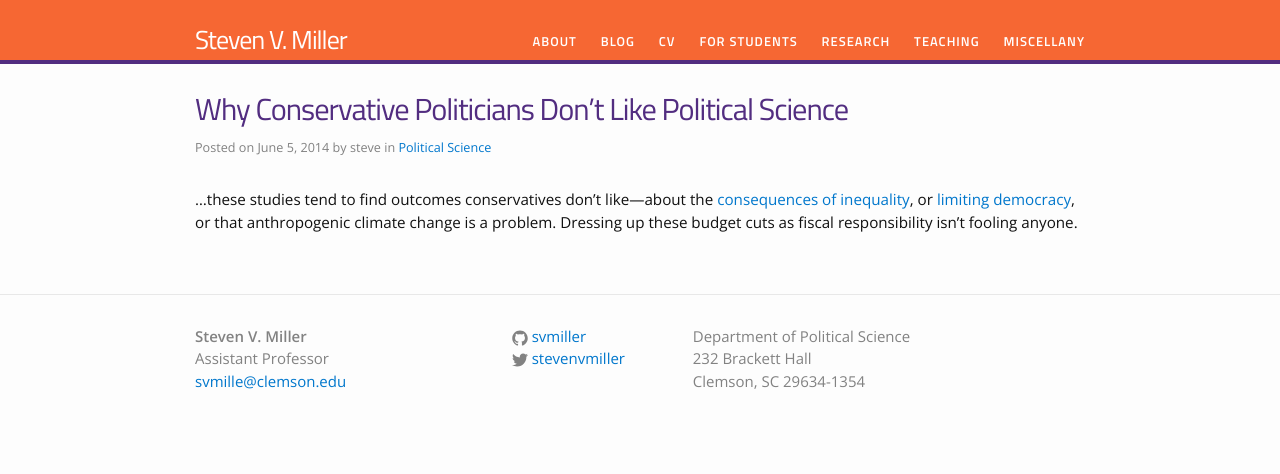
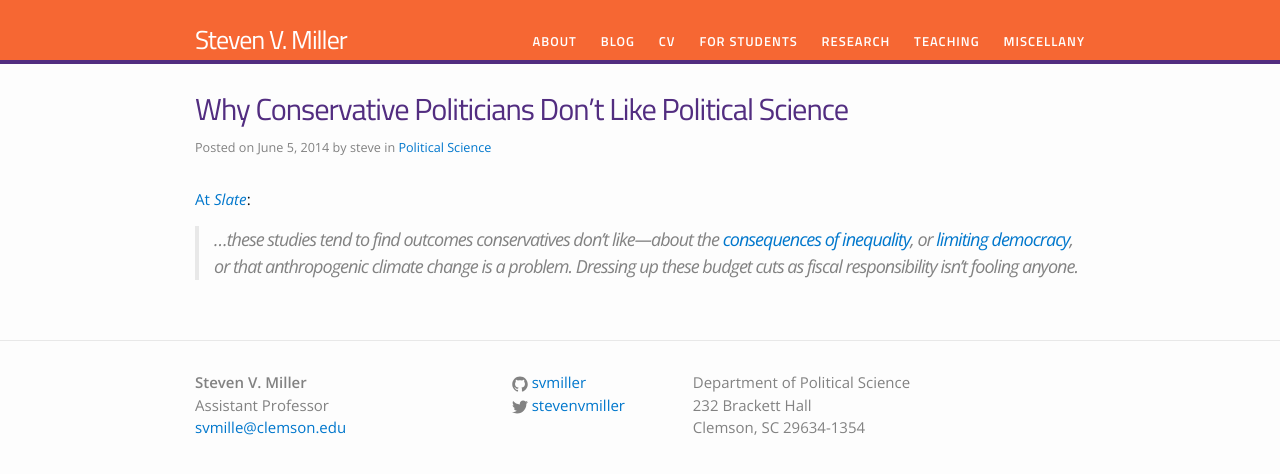
Before and after one commit to svmiller/svmiller.github.io, a Jekyll site: the page built from _posts/2014-06-05-why-conservative-politicians-dont-like-political-science.md, in a window 1280 px wide. Shown: the top 474 px of the page. Built offline with Jekyll 4.4.1, drawn with Linux system fonts in a browser that asks for light colours; some web fonts are replaced; comment, search, counter and statistics services are not loaded.

Commit message:
update slate-nsf quote post. I need a new style for these.

```diff
--- a/_posts/2014-06-05-why-conservative-politicians-dont-like-political-science.md
+++ b/_posts/2014-06-05-why-conservative-politicians-dont-like-political-science.md
@@ -12,9 +12,10 @@ format: quote
 excerpt: "Conservatives don't like funding political science for not-so-subtle reasons."
 ---
 
+[At *Slate*](http://www.slate.com/blogs/weigel/2014/06/04/house_appropriations_for_2015_include_specific_cuts_for_political_science.html):
 
+> ...these studies tend to find outcomes conservatives don’t like—about the [consequences of inequality][1], or [limiting democracy][2], or that anthropogenic climate change is a problem. Dressing up these budget cuts as fiscal responsibility isn’t fooling anyone.
 
-...these studies tend to find outcomes conservatives don’t like—about the [consequences of inequality][1], or [limiting democracy][2], or that anthropogenic climate change is a problem. Dressing up these budget cuts as fiscal responsibility isn’t fooling anyone.
 
  [1]: http://www.washingtonpost.com/business/economy/income-inequality-hurts-economic-growth-researchers-say/2014/01/24/cb6e02a0-83b0-11e3-9dd4-e7278db80d86_story.html
  [2]: http://papers.ssrn.com/sol3/papers.cfm?abstract_id=1084598.
```
